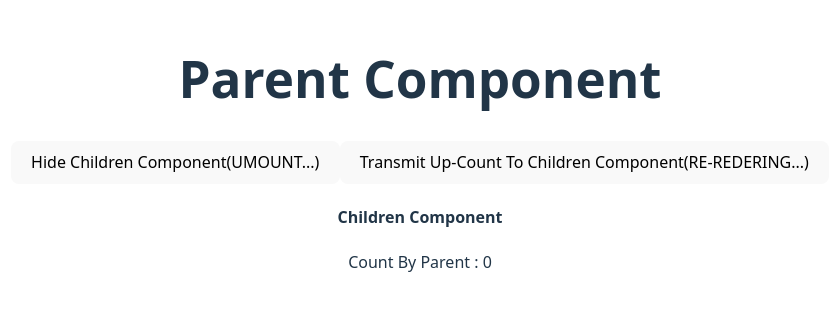
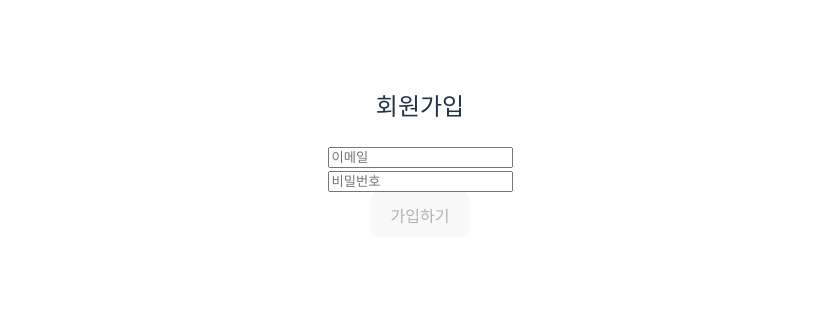
Before and after one commit to earlyerin/korea_it_web_react_study, a React (Vite) app: page / in a window 1280 px wide. Shown: the part 247-558 px from the top of the page, without its empty margins (220-1060 px from the left). Built offline with nearby package versions, Linux system fonts and the light colour scheme.

Commit message:
Feat: useEffect

```diff
--- a/src/App.jsx
+++ b/src/App.jsx
@@ -9,9 +9,14 @@ import InputState2 from "./components/BasicState/InputState2/InputState2";
 import InputState3 from "./components/BasicState/InputState3/InputState3";
 import InputState4 from "./components/BasicState/InputState4/InputState4";
 import DomRef from "./components/DomRef/DomRef";
+import Effect1 from "./components/Effect/Effect1/Effect1";
+import Effect2 from "./components/Effect/Effect2/Effect2";
 import LifeCycle from "./components/LifeCycle/LifeCycle";
 import LifeCycleApp from "./components/LifeCycle/LifeCycleApp";
 import Render from "./components/LifeCycle/Render";
+import FruitsFilter from "./components/Practice/FruitsFilter";
+import SignupForm from "./components/Practice/SignupForm";
+import UserProfile from "./components/Practice/UserProfile";
 
 //초기 화면 구성
 function App() {
@@ -30,7 +35,12 @@ function App() {
       {/* <DomRef /> */}
       {/* <Render /> */}
       {/* <LifeCycle /> */}
-      <LifeCycleApp />
+      {/* <LifeCycleApp /> */}
+      {/* <Effect1 /> */}
+      {/* <Effect2 /> */}
+      {/* <FruitsFilter /> */}
+      {/* <UserProfile /> */}
+      <SignupForm />
     </>
   );
 }
--- /dev/null
+++ b/src/components/Effect/Effect1/Effect1.jsx
@@ -0,0 +1,64 @@
+import { useEffect, useState } from "react";
+
+function Effect1() {
+  const [name, setName] = useState("");
+  const [age, setAge] = useState("");
+  const [h1Name, setH1Name] = useState("");
+  const [h1Age, setH1Age] = useState("");
+
+  const nameOnChangeHandler = (value) => {
+    setName(value);
+  };
+  const ageOnChangeHandler = (value) => {
+    setAge(value);
+  };
+
+  /**
+   * 리엑트는 일괄처리 방식으로 렌더링하므로
+   * Effect1 컴포넌트 내 요소의 상태가 변경되었을 때, 즉시 렌더링되지 않음
+   * 따라서 함수 내부에 출력문을 명시해도 함수 실행 당시에는 상태 업데이트 전이기 때문에
+   * 최초 상태 변경 시 상태의 기본값, 이후 변경 시 이전 상태값이 출력됨
+   */
+  const nameOnClickHandler = () => {
+    setH1Name(name);
+    // console.log(h1Name);
+  };
+  const ageOnClickHandler = () => {
+    setH1Age(age);
+    // console.log(h1Age);
+  };
+
+  /**
+   * useEffect
+   */
+  useEffect(() => {
+    console.log("MOUNT...");
+    console.log(h1Name);
+    console.log(h1Age);
+
+    return () => {
+      console.log("AMOUONT...");
+    };
+  }, [h1Name, h1Age]); //해당 변수의 상태에 의존(상태 변화 시 re-rendering-unmount-mount)
+
+  return (
+    <div>
+      <h1>NAME:{h1Name}</h1>
+      <h1>AGE:{h1Age}</h1>
+      <input
+        type="text"
+        value={name}
+        onChange={(e) => nameOnChangeHandler(e.target.value)}
+      />
+      <button onClick={nameOnClickHandler}>SUBMIT</button>
+      <input
+        type="text"
+        value={age}
+        onChange={(e) => ageOnChangeHandler(e.target.value)}
+      />
+      <button onClick={ageOnClickHandler}>SUBMIT</button>
+    </div>
+  );
+}
+
+export default Effect1;
--- /dev/null
+++ b/src/components/Effect/Effect2/Effect2.jsx
@@ -0,0 +1,20 @@
+import { useEffect, useState } from "react";
+
+function Effect2() {
+  const [count, setCount] = useState(0);
+  useEffect(() => {
+    {
+      count === 0
+        ? console.log("초기값 설정")
+        : console.log("값 재할당, 재렌더링");
+    }
+  }, [count]);
+  return (
+    <>
+      <h1>{count}</h1>
+      <button onClick={() => setCount((prev) => prev + 1)}>+1</button>
+    </>
+  );
+}
+
+export default Effect2;
--- /dev/null
+++ b/src/components/Practice/FruitsFilter.jsx
@@ -0,0 +1,38 @@
+import { useEffect, useState } from "react";
+
+const fruits = [
+  "Apple",
+  "Banana",
+  "Cherry",
+  "Grape",
+  "Orange",
+  "Strawberry",
+  "Watermelon",
+];
+function FruitsFilter() {
+  const [input, setInputValue] = useState("");
+  const [list, setList] = useState(fruits);
+
+  useEffect(() => {
+    const newList = fruits.filter((fruit) =>
+      fruit.toLowerCase().includes(input.toLowerCase())
+    );
+    setList(newList);
+    console.log("MOUNT...");
+    return () => {
+      console.log("UNMOUNT");
+    };
+  }, [input]);
+  return (
+    <div>
+      <input type="text" onChange={(e) => setInputValue(e.target.value)} />
+      <ul>
+        {list.map((fruit, index) => (
+          <li key={index}>{fruit}</li>
+        ))}
+      </ul>
+    </div>
+  );
+}
+
+export default FruitsFilter;
--- /dev/null
+++ b/src/components/Practice/SignupForm.jsx
@@ -0,0 +1,77 @@
+import { useEffect, useState } from "react";
+
+function SignupForm() {
+  const [formValues, setFormValues] = useState({
+    email: "",
+    password: "",
+  });
+  const [error, setError] = useState({});
+  const [isDisabled, setIsDisabled] = useState(true);
+
+  const inputOnChangeHandler = (target) => {
+    const { name, value } = target;
+
+    setFormValues((prev) => ({
+      ...prev,
+      [name]: value,
+    }));
+  };
+
+  const signupClickHandler = () => {
+    alert("회원가입이 완료되었습니다.");
+  };
+
+  useEffect(() => {
+    setIsDisabled(true);
+    const newErrors = {};
+    if (
+      formValues.email.length > 0 &&
+      (!formValues.email.includes("@") || !formValues.email.includes("."))
+    ) {
+      newErrors.email = "이메일 형식에 맞게 입력해주세요";
+    }
+    if (formValues.password.length > 0 && formValues.password.length < 8) {
+      newErrors.password = "비밀번호는 8자 이상이어야합니다.";
+    }
+    setError(newErrors);
+
+    if (
+      Object.keys(newErrors).length === 0 &&
+      formValues.email &&
+      formValues.password
+    ) {
+      setIsDisabled(false);
+    }
+  }, [formValues]);
+
+  return (
+    <div>
+      <h2>회원가입</h2>
+      <div>
+        <input
+          type="email"
+          name="email"
+          placeholder="이메일"
+          value={formValues.email}
+          onChange={(e) => inputOnChangeHandler(e.target)}
+        />
+        {error.email && <p>{error.email}</p>}
+      </div>
+      <div>
+        <input
+          type="password"
+          name="password"
+          placeholder="비밀번호"
+          value={formValues.password}
+          onChange={(e) => inputOnChangeHandler(e.target)}
+        />
+        {error.password && <p>{error.password}</p>}
+      </div>
+      <button disabled={isDisabled} onClick={signupClickHandler}>
+        가입하기
+      </button>
+    </div>
+  );
+}
+
+export default SignupForm;
--- /dev/null
+++ b/src/components/Practice/UserProfile.jsx
@@ -0,0 +1,52 @@
+import { useEffect, useState } from "react";
+
+const API_URL = "https://jsonplaceholder.typicode.com/users/1";
+
+function UserProfile() {
+  const [user, setUser] = useState(null);
+  const [isLoading, setLoading] = useState(true);
+  const [error, setError] = useState(null);
+
+  const fetchUser = async () => {
+    try {
+      const response = await fetch(API_URL);
+      if (!response.ok) {
+        throw new Error("데이터를 불러오는데 실패했습니다.");
+      }
+      const responseData = await response.json();
+      setUser(responseData);
+    } catch (error) {
+      setError(error);
+    } finally {
+      setLoading(false);
+    }
+  };
+
+  useEffect(() => {
+    fetchUser();
+  }, []);
+
+  if (isLoading) {
+    return <div>불러오는 중...</div>;
+  }
+
+  if (error) {
+    return <div>{error}</div>;
+  }
+
+  return (
+    <div>
+      {user ? (
+        <div>
+          <p>이름:{user.name}</p>
+          <p>이메일:{user.email}</p>
+          <p>전화번호:{user.phone}</p>
+        </div>
+      ) : (
+        <p>존재하지 않는 데이터입니다.</p>
+      )}
+    </div>
+  );
+}
+
+export default UserProfile;
```
Also changed, not shown: eslint.config.js (+12 -12 lines).
